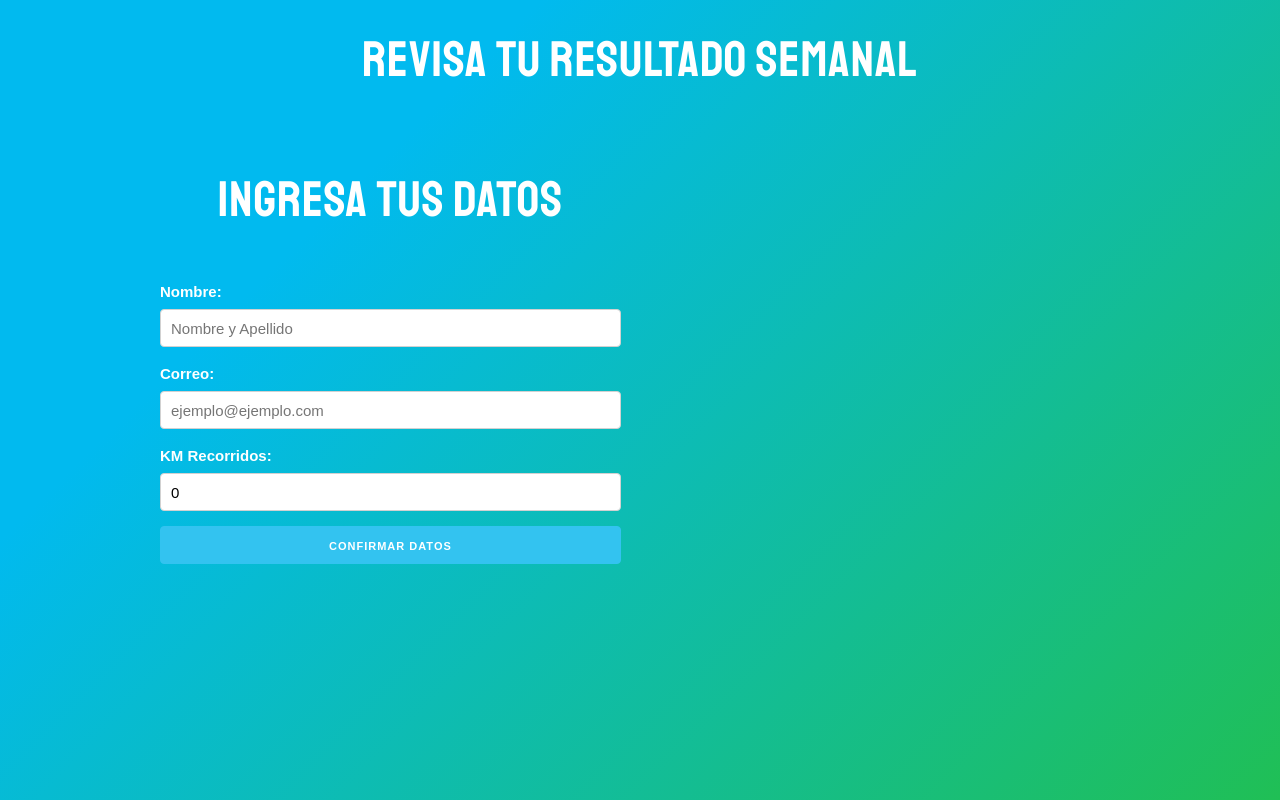
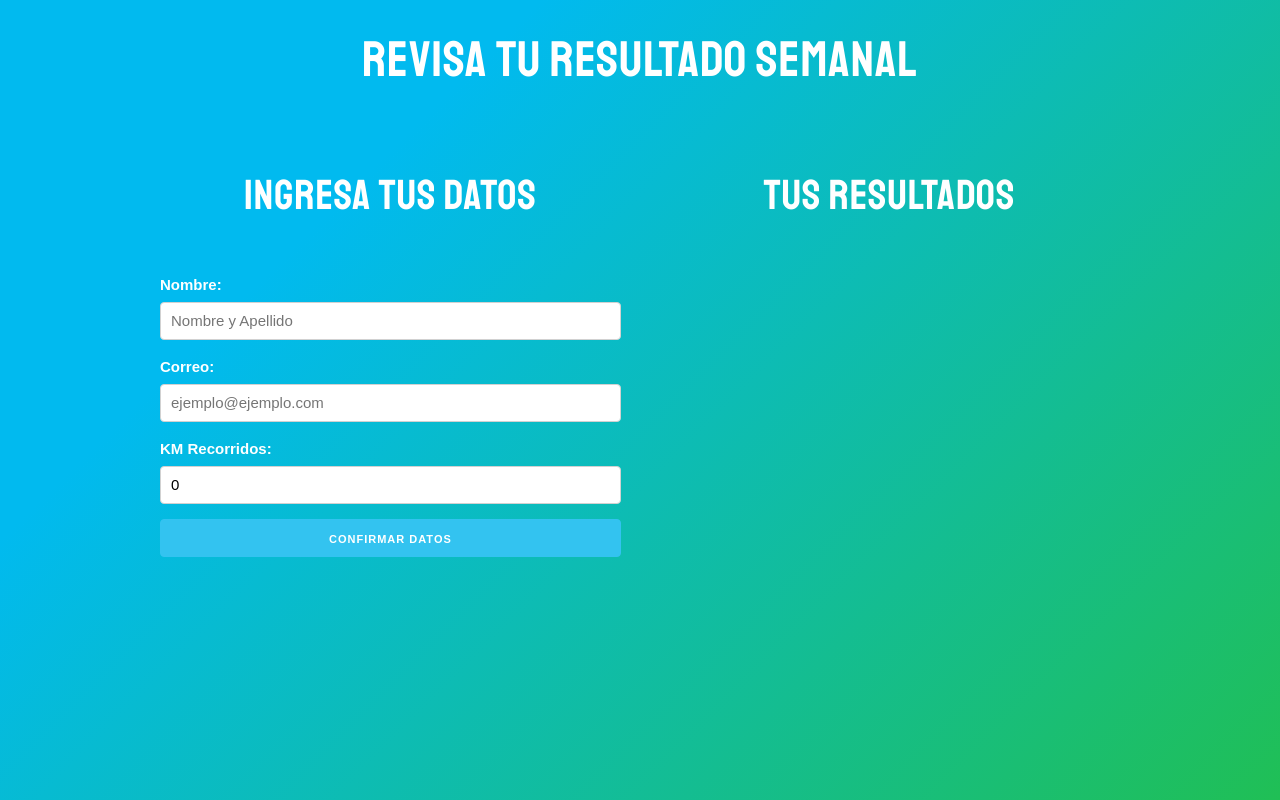
Before and after one commit to jorchsg/ejercicio-level-frontend-react, a React (Create React App) app: page / in a window 1280 px wide. Built offline with nearby package versions, Linux system fonts and the light colour scheme.

Commit message:
Componente resultado creado y mostrando en state

```diff
--- a/src/App.js
+++ b/src/App.js
@@ -1,5 +1,6 @@
 import React, { Fragment, useState } from 'react';
 import Formulario from './components/Formulario';
+import Resultado from './components/Resultado';
 
 function App() {
 
@@ -31,10 +32,14 @@ function App() {
             />
           </div>
 
-          <div className="one half-column">
-
-
-
+          <div className="one-half column">
+            <h2>Tus Resultados</h2>
+            {resultados.map(resultado => (
+              <Resultado
+                key={resultado.id}
+                resultado={resultado}
+              />
+            ))}
           </div>
 
         </div>
--- a/src/components/Formulario.js
+++ b/src/components/Formulario.js
@@ -62,7 +62,7 @@ const Formulario = ({ crearResultado }) => {
 
         <Fragment>
 
-            <h1>Ingresa Tus Datos</h1>
+            <h2>Ingresa Tus Datos</h2>
 
             {error ? <p className="alert-error">Datos Inválidos o Campo Vacío</p> : null}
 
--- /dev/null
+++ b/src/components/Resultado.js
@@ -0,0 +1,11 @@
+import React from 'react';
+
+const Resultado = ({ resultado }) => (
+    <div className="resultado">
+        <p>Nombre: <span>{resultado.nombre}</span> </p>
+        <p>Correo: <span>{resultado.correo}</span> </p>
+        <p>KM Recorridos: <span>{resultado.recorrido}</span> </p>
+    </div>
+);
+
+export default Resultado;
--- a/src/index.css
+++ b/src/index.css
@@ -35,3 +35,30 @@ label {
   text-align: center;
   font-family: 'Staatliches', cursive;
 }
+
+.resultado {
+  padding: 2rem;
+  background: white;
+  border-bottom: 1px solid #e1e1e1;
+  color: black;
+}
+
+.resultado p {
+  font-weight: bold;
+  margin-bottom: .8rem;
+}
+
+.resultado p span {
+  font-weight: normal;
+
+}
+
+.resultado:first-of-type {
+  border-top-left-radius: 1rem;
+  border-top-right-radius: 1rem;
+}
+
+.resultado:last-of-type {
+  border-bottom-left-radius: 1rem;
+  border-bottom-right-radius: 1rem;
+}
```
